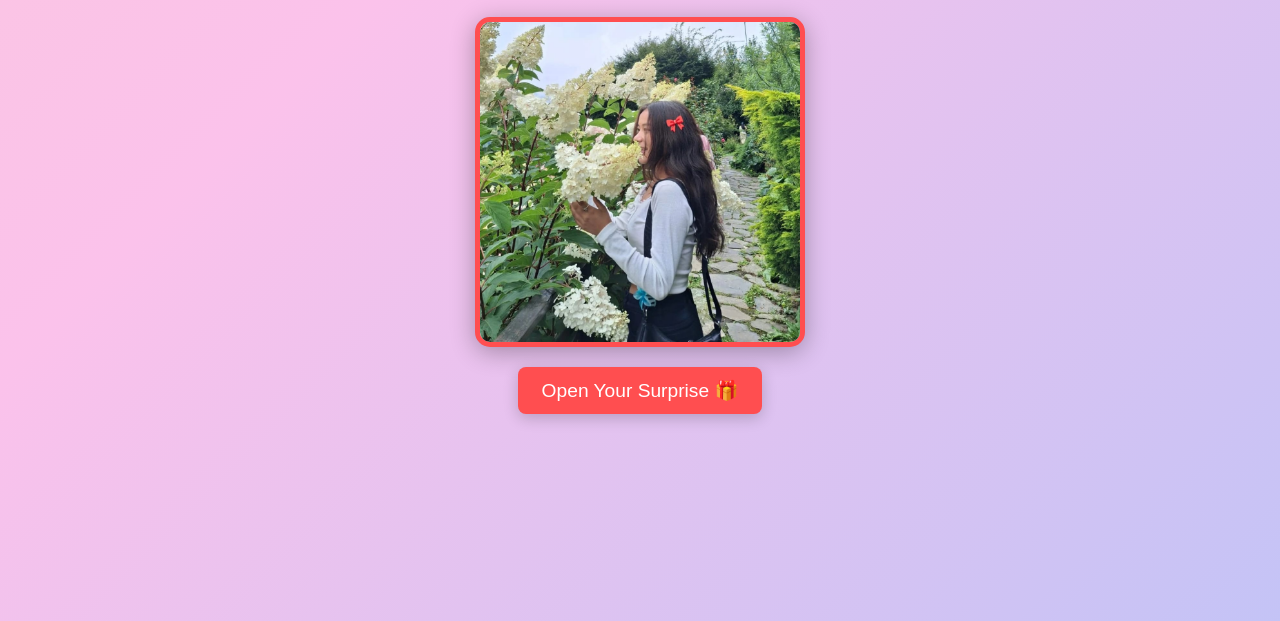
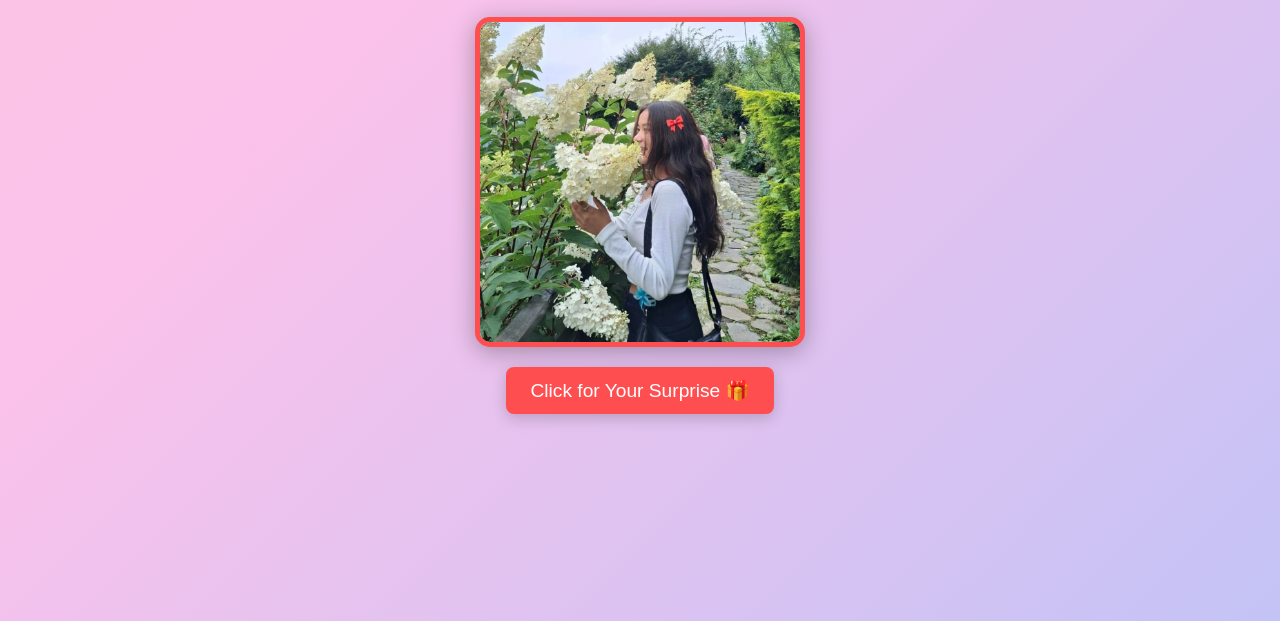
Before and after one commit to Diwash7052/chesong-sherpa, a plain HTML site: page Birthday_Wish.html in a window 1280 px wide. Shown: the part 179-800 px from the top of the page. Drawn offline with nearby package versions, Linux system fonts and the light colour scheme.

Commit message:
Update Birthday_Wish.html

```diff
--- a/Birthday_Wish.html
+++ b/Birthday_Wish.html
@@ -140,7 +140,7 @@ button:hover {
     <img src="assets/csong1.jpg" alt="Birthday Photo">
   </div>
 
-  <button id="surpriseBtn">Open Your Surprise 🎁</button>
+  <button id="surpriseBtn"> Click for Your Surprise 🎁</button>
 </div>
 
 <!-- Floating Music Icon -->
```
